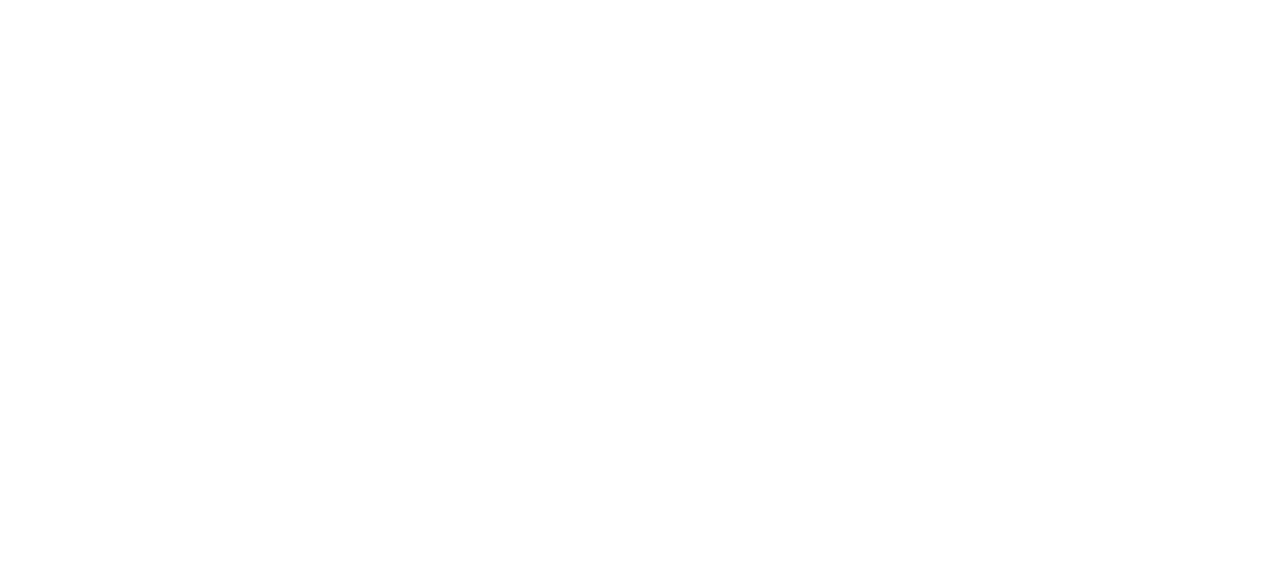
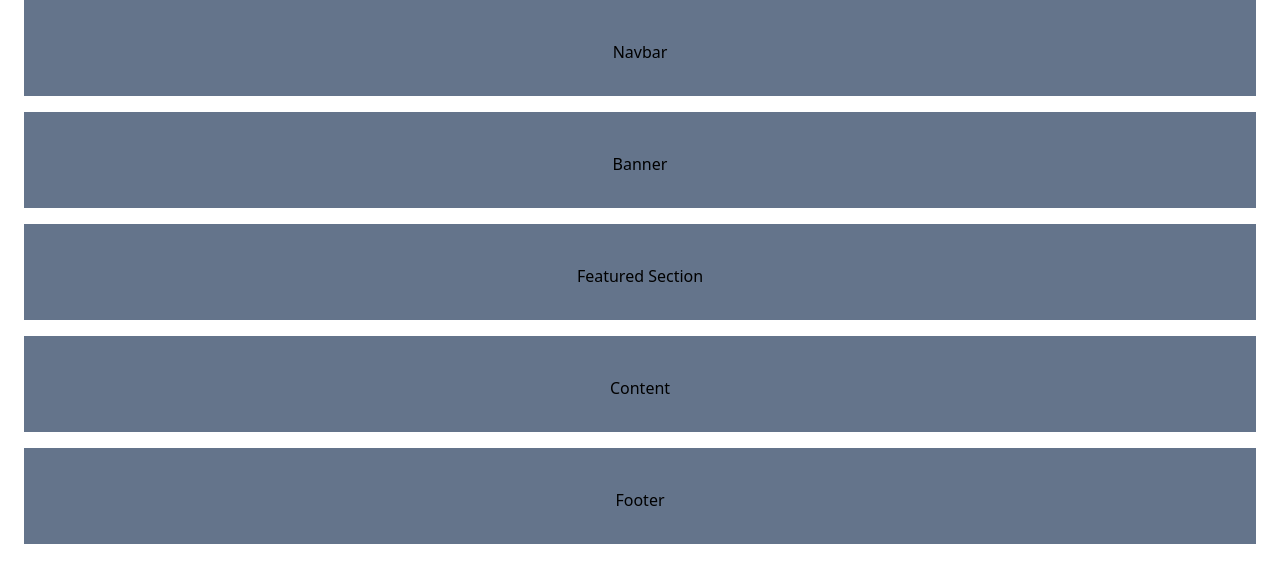
Before and after one commit to Shaikat0079/tail-practice, a plain HTML site: page index.html in a window 1280 px wide. Drawn offline with nearby package versions, Linux system fonts and the light colour scheme.

Commit message:
Added styles

```diff
--- a/index.html
+++ b/index.html
@@ -6,7 +6,12 @@
     <title>Document</title>
     <script src="https://cdn.tailwindcss.com"></script>
 </head>
-<body>
-
+<body class="space-y-4 container mx-auto max-w-screen-xl px-4 md:px-6">
+    <!-- <h1 class="text-6xl">Hello World!</h1> -->
+    <section class="h-24 bg-slate-500 text-center pt-10">Navbar</section>
+    <section class="h-24 bg-slate-500 text-center pt-10">Banner</section>
+    <section class="h-24 bg-slate-500 text-center pt-10">Featured Section</section>
+    <section class="h-24 bg-slate-500 text-center pt-10">Content</section>
+    <section class="h-24 bg-slate-500 text-center pt-10">Footer</section>
 </body>
 </html>
```
